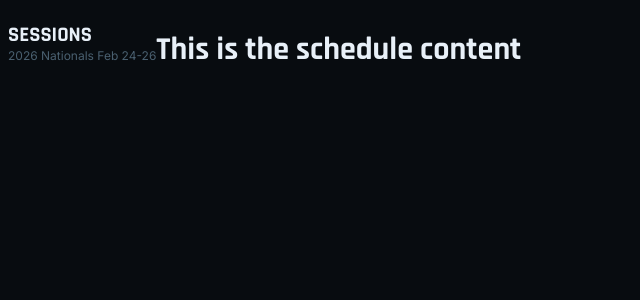
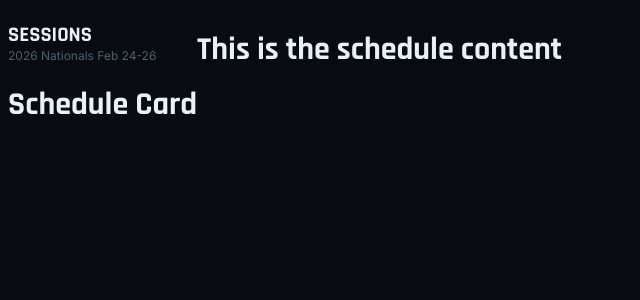
Before and after one commit to kbongco/meet-lifting-track, a Next.js app: page /schedule in a window 1280 px wide. Shown: the top 300 px of the page, without its empty margins (0-640 px from the left). Built offline with nearby package versions, Linux system fonts and the light colour scheme.

Commit message:
starting on scheduling component

```diff
--- /dev/null
+++ b/Components/ui/ScheduleCard/ScheduleCard.tsx
@@ -0,0 +1,7 @@
+export default function ScheduleCards() {
+  return (
+    <>
+      <h1>Schedule Card</h1>
+    </>
+  )
+}
--- a/app/schedule/ScheduleSideBar/ScheduleSideBar.tsx
+++ b/app/schedule/ScheduleSideBar/ScheduleSideBar.tsx
@@ -1,3 +1,4 @@
+import ScheduleCards from '@/Components/ui/ScheduleCard/ScheduleCard';
 import './ScheduleSideBar.scss';
 
 export default function ScheduleSideBar() {
@@ -5,6 +6,7 @@ export default function ScheduleSideBar() {
     <div className='chbi-lifting-sidebar'>
       <h1 className='chbi-lifting-sidebar-header'>Sessions</h1>
       <p className='chbi-lifting-sidebar-subtext'>2026 Nationals Feb 24-26</p>
+      <ScheduleCards/>
     </div>
   )
 }
```
Also changed, not shown: Components/component-props.ts (+8 -0 lines), Components/ui/ScheduleCard/ScheduleCard.scss (added).
